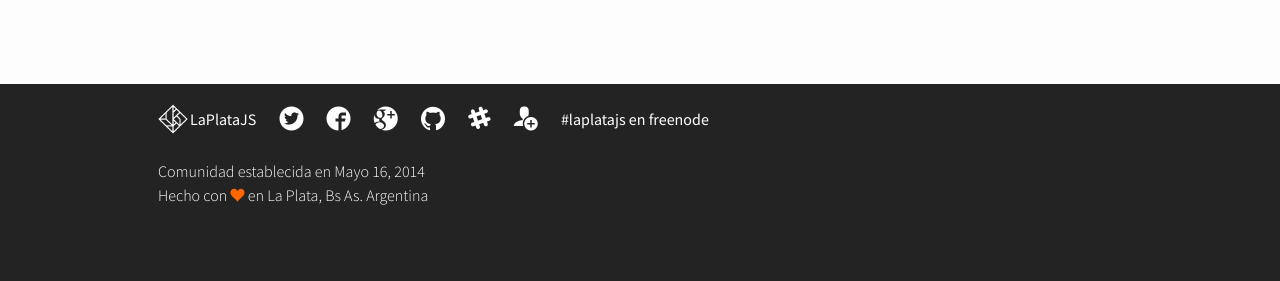
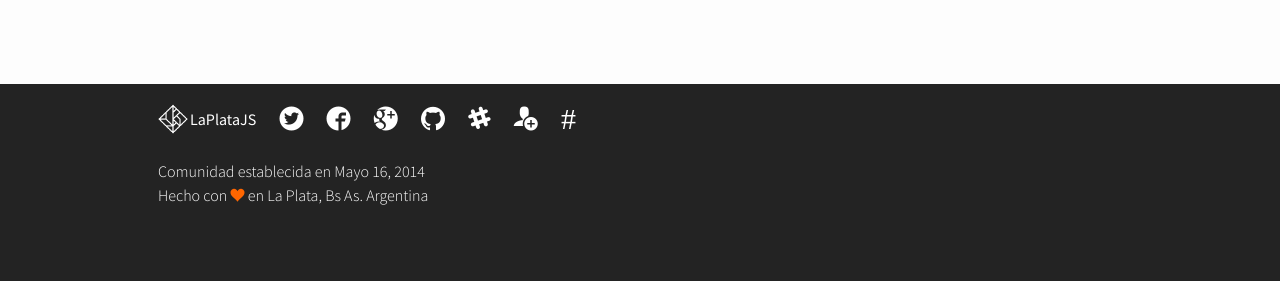
Before and after one commit to laplatajs/laplatajs.github.io, a Jekyll site: the page built from index.html, in a window 1280 px wide. Shown: the part 1473-1754 px from the top of the page. Built offline with Jekyll 4.4.1, drawn with Linux system fonts in a browser that asks for light colours.

Commit message:
fix responsive footer for mobile devices

```diff
--- a/_includes/footer.html
+++ b/_includes/footer.html
@@ -34,9 +34,9 @@
           &#xe603;
         </a>
       </li>
-      <li class="irc">
-        <a href="{{site.irc}}" target="_blank" title="Ingres&aacute; a nuestro canal #IRC">
-          #laplatajs en freenode
+      <li class="icon- irc">
+        <a href="{{site.irc}}" target="_blank" title="Ingres&aacute; a nuestro canal IRC #laplatajs en freenode">
+          #
         </a>
       </li>
     </ul>
--- a/_sass/_footer.scss
+++ b/_sass/_footer.scss
@@ -50,11 +50,26 @@
 
 footer .social {
   padding-top:20px;
+
+  @include mobile{
+    text-align: center;
+  }
+}
+
+footer .social li.first {
+  @include mobile{
+    width: 100%;
+  }
 }
 
 footer .icon- {
   font-size: 24px;
   color: $brand-color;
+}
+
+footer .icon-.irc a {
+  font-size: 30px;
+  line-height: 1px;
 }
 
 footer .message {
```
